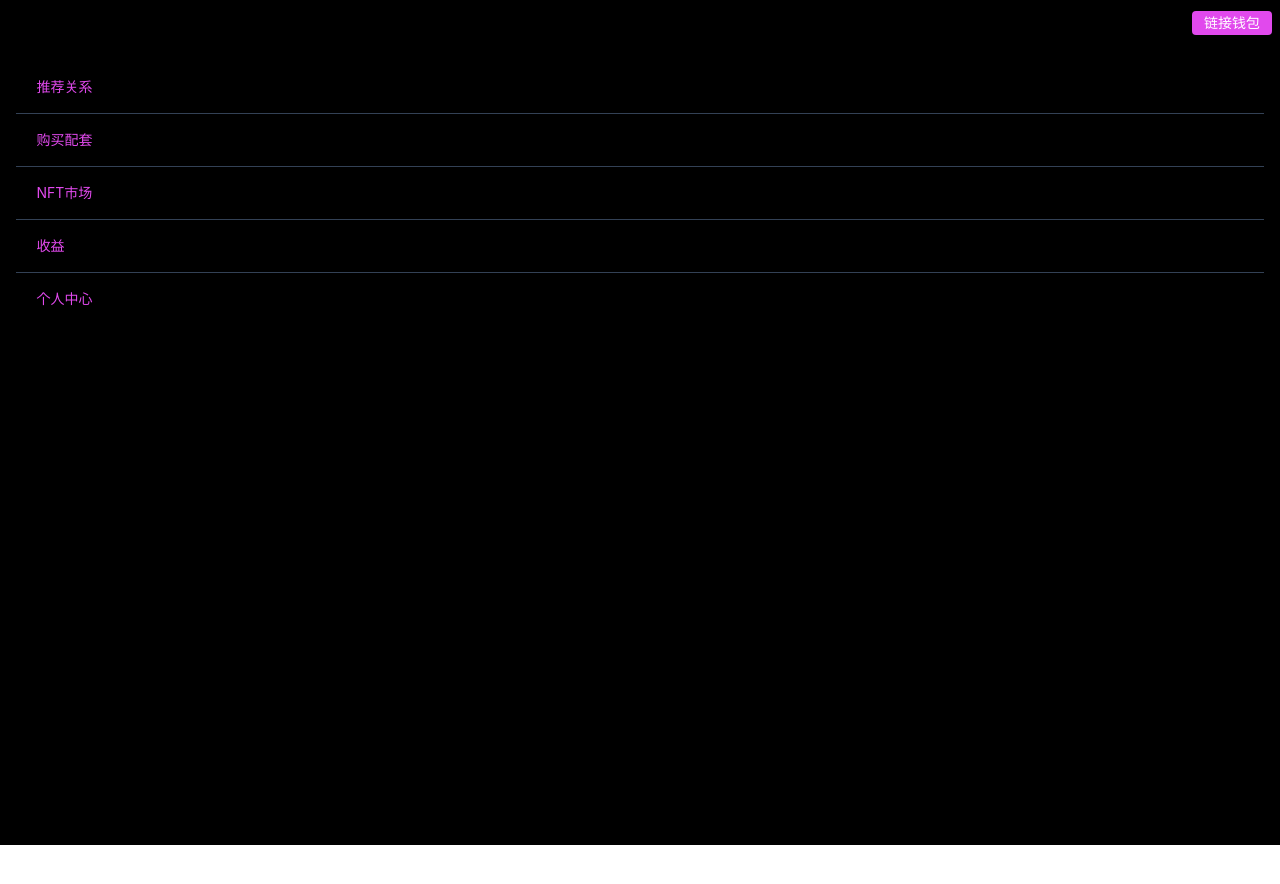
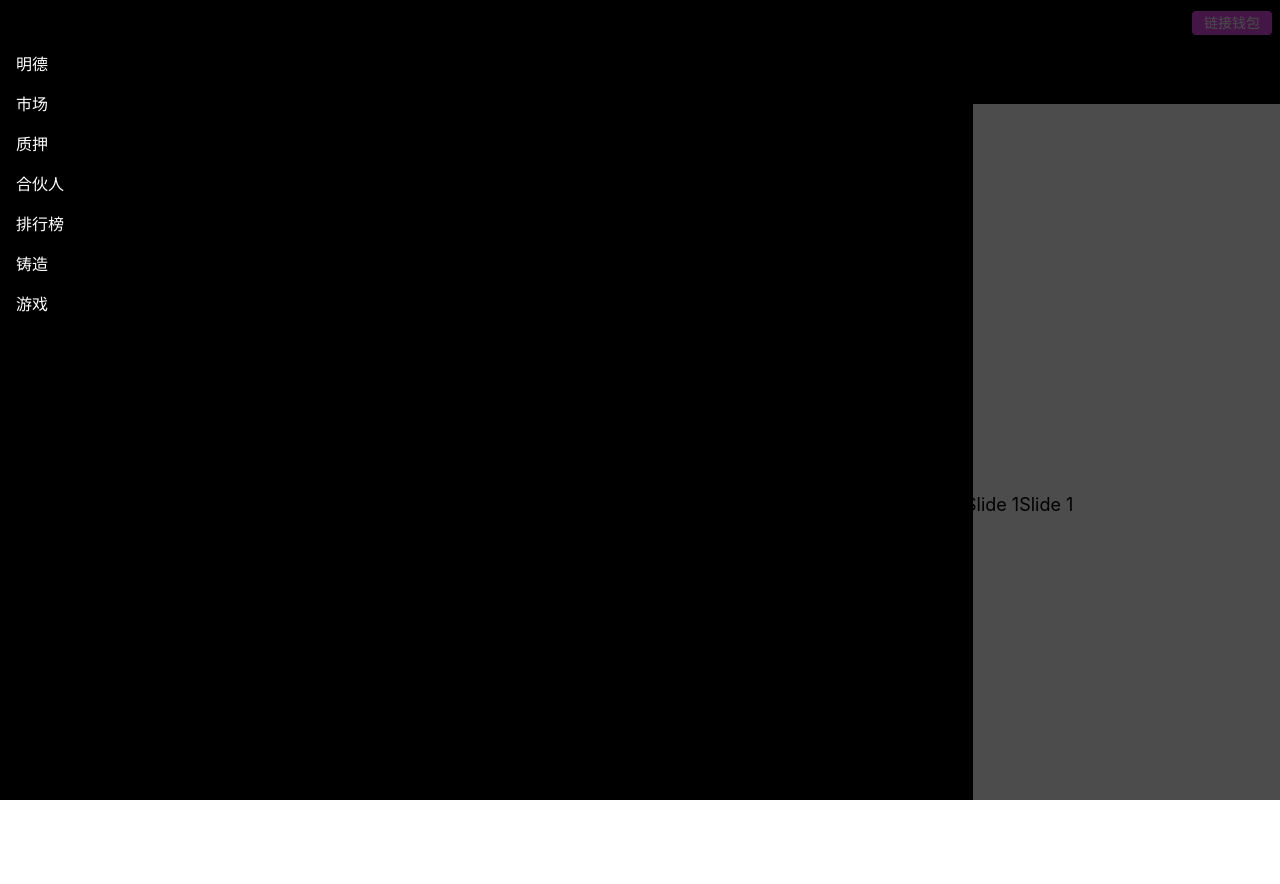
Before and after one commit to SunburstMeoga/minter-dapp, a Vue app: page / in a window 1280 px wide. Both pictures are taken after a click on the element 19 px from the left and 22 px from the top of the page. Shown: the top 884 px of the page. Before the commit the page ends 800 px from the top, so only its background shows below. Built offline with nearby package versions, Linux system fonts and the light colour scheme; a web font is replaced by a local one.

Commit message:
feat:home switch swiper

```diff
--- a/src/assets/iconfont.css
+++ b/src/assets/iconfont.css
@@ -1,9 +1,9 @@
 @font-face {
   font-family: "iconfont"; /* Project id 4089165 */
-  src: url('//at.alicdn.com/t/c/font_4089165_f58f4ofizzs.woff2?t=1696945848738') format('woff2'),
-       url('//at.alicdn.com/t/c/font_4089165_f58f4ofizzs.woff?t=1696945848738') format('woff'),
-       url('//at.alicdn.com/t/c/font_4089165_f58f4ofizzs.ttf?t=1696945848738') format('truetype'),
-       url('//at.alicdn.com/t/c/font_4089165_f58f4ofizzs.svg?t=1696945848738#iconfont') format('svg');
+  src: url('//at.alicdn.com/t/c/font_4089165_ppxmecq0nfm.woff2?t=1697073388791') format('woff2'),
+       url('//at.alicdn.com/t/c/font_4089165_ppxmecq0nfm.woff?t=1697073388791') format('woff'),
+       url('//at.alicdn.com/t/c/font_4089165_ppxmecq0nfm.ttf?t=1697073388791') format('truetype'),
+       url('//at.alicdn.com/t/c/font_4089165_ppxmecq0nfm.svg?t=1697073388791#iconfont') format('svg');
 }
 
 .iconfont {
@@ -12,6 +12,10 @@
   font-style: normal;
   -webkit-font-smoothing: antialiased;
   -moz-osx-font-smoothing: grayscale;
+}
+
+.icon-caret-right:before {
+  content: "\e8ec";
 }
 
 .icon-yingyongshichang:before {
--- a/src/components/TopBar.vue
+++ b/src/components/TopBar.vue
@@ -1,16 +1,98 @@
 <template>
     <div class="h-12 w-full text-primary-color relative">
         <div class="flex justify-between items-center px-2">
-
             <div>
-                <div class="icon iconfont menu" :class="showMenu ? 'icon-close1' : 'icon-menu-hamburger'"
-                    @click="toggleMenu"></div>
+                <div class="icon iconfont menu icon-menu-hamburger" @click="toggleMenu"></div>
             </div>
-            <div class="px-3 py-0.5  bg-primary-color rounded text-white text-sm">
+            <div class="px-3 py-0.5 bg-primary-color rounded text-white text-sm">
                 链接钱包
             </div>
         </div>
-        <div v-show="showMenu" class="p-4 pb-0 absolute z-50 h-screen w-full bg-black">
+        <van-popup v-model:show="showLeftMenu" position="left" :style="{ width: '76%', height: '100%' }">
+            <div class="w-full h-full bg-black text-white">
+                <div class="flex justify-end items-center pt-2 pr-2">
+                    <div class="icon iconfont icon-close1 close" @click="toggleMenu"></div>
+                </div>
+                <div class="pl-4">
+                    <div :class="currentMenuItem == 'home' || currentMenuItem == 'homeChild' ? 'text-primary-color' : 'text-white'" class="menu-item" @click="toggleMoreHome('home')">
+                        <div>明德</div>
+                        <div class="pl-2">
+                            <div class="icon iconfont icon-caret-right transition ease-in-out duration-300" :class="showMoreHome ? 'rotate-90' : ' '"></div>
+                        </div>
+                    </div>
+                    <div v-show="showMoreHome" class="pl-4 text-sm">
+                        <div class="py-1.5" @click="handleHomeChild('homeChild', 1)">
+                            主页
+                        </div>
+                        <div class="py-1.5">
+                            介绍
+                        </div>
+                        <div class="py-1.5">
+                            游戏
+                        </div>
+                        <div class="py-1.5">
+                            新闻
+                        </div>
+                        <div class="py-1.5">
+                            合作伙伴
+                        </div>
+                        <div class="py-1.5">
+                            投资人
+                        </div>
+                        <div class="py-1.5">
+                            反馈
+                        </div>
+                    </div>
+                </div>
+                <div class="pl-4">
+                    <div class="menu-item" @click="toggleMoreMarket">
+                        <div>市场</div>
+                        <div class="pl-2">
+                            <div class="icon iconfont icon-caret-right transition ease-in-out duration-300" :class="showMoreMarket ? 'rotate-90' : ''"></div>
+                        </div>
+                    </div>
+                    <div v-show="showMoreMarket" class="pl-4 text-sm">
+                        <div class="py-1.5">
+                            NFTS
+                        </div>
+                        <div class="py-1.5">
+                            荣誉积分
+                        </div>
+                        <div class="py-1.5">
+                            物品
+                        </div>
+
+                    </div>
+
+                </div>
+                <div class="pl-4">
+                    <div class="menu-item" @click="toggleMoreMarket">
+                        <div>质押</div>
+                    </div>
+                </div>
+                <div class="pl-4">
+                    <div class="menu-item" @click="toggleMoreMarket">
+                        <div>合伙人</div>
+                    </div>
+                </div>
+                <div class="pl-4">
+                    <div class="menu-item" @click="toggleMoreMarket">
+                        <div>排行榜</div>
+                    </div>
+                </div>
+                <div class="pl-4">
+                    <div class="menu-item" @click="toggleMoreMarket">
+                        <div>铸造</div>
+                    </div>
+                </div>
+                <div class="pl-4">
+                    <div class="menu-item" @click="toggleMoreMarket">
+                        <div>游戏</div>
+                    </div>
+                </div>
+            </div>
+        </van-popup>
+        <!-- <div v-show="showMenu" class="p-4 pb-0 absolute z-50 h-screen w-full bg-black">
             <div class="router-item border-b" @click="toPage('/')">
                 <div class="flex justify-start items-center">
                     <div class="icon iconfont icon-_shangxiaguanxi"></div>
@@ -58,8 +140,7 @@
                     <div class="icon iconfont icon-right"></div>
                 </div>
             </div>
-        </div>
-
+        </div> -->
     </div>
 </template>
 
@@ -67,16 +148,34 @@
 import { ref } from 'vue'
 import { useRouter } from "vue-router";
 const router = useRouter()
-const showMenu = ref(false)
+const showLeftMenu = ref(false)
+const showMoreHome = ref(false)
+const showMoreMarket = ref(false)
+const currentMenuItem = ref('')
+
 function toggleMenu() {
-    showMenu.value = !showMenu.value
+    showLeftMenu.value = !showLeftMenu.value
+}
+
+function toggleMoreHome(value) {
+    currentMenuItem.value = value
+    showMoreHome.value = !showMoreHome.value
+    console.log(currentMenuItem.value)
+}
+
+function toggleMoreMarket() {
+    showMoreMarket.value = !showMoreMarket.value
+}
+
+function changeMenuItem(currentMenuItem) {
+    currentMenuItem.value = value
 }
 
 function toPage(page) {
     router.push({
         path: page
     })
-    showMenu.value = false
+    showLeftMenu.value = false
 }
 
 defineProps({
@@ -97,12 +196,12 @@ defineProps({
 </script>
 
 <style scoped>
-.router-item {
-    @apply flex justify-between items-center py-4 text-primary-color border-gray-700 text-sm;
+.menu-item {
+    @apply flex justify-start items-center py-2;
 }
 
 .close {
-    font-size: 30px;
+    font-size: 24px;
 }
 
 .menu {
--- a/src/main.js
+++ b/src/main.js
@@ -25,7 +25,9 @@ import {
   Badge,
   NoticeBar,
   Card,
-  NavBar
+  NavBar,
+
+  Popup,
 } from 'vant'
 
 import 'vant/lib/index.css'
@@ -56,4 +58,5 @@ app.use(Badge)
 app.use(NoticeBar)
 app.use(Card)
 app.use(NavBar)
+app.use(Popup)
 app.mount('#app')
--- a/src/views/home/index.vue
+++ b/src/views/home/index.vue
@@ -1,15 +1,29 @@
 <template>
-   <div>
-    <swiper :direction="'vertical'" :slidesPerView="1" :spaceBetween="30" :mousewheel="true" :pagination="{
-        clickable: true,
-    }" :modules="modules" class="swiper">
-        <swiper-slide>Slide 1</swiper-slide>
-        <swiper-slide>Slide 2</swiper-slide><swiper-slide>Slide 3</swiper-slide>
-        <swiper-slide>Slide 4</swiper-slide><swiper-slide>Slide 5</swiper-slide>
-        <swiper-slide>Slide 6</swiper-slide><swiper-slide>Slide 7</swiper-slide>
-        <swiper-slide>Slide 8</swiper-slide><swiper-slide>Slide 9</swiper-slide>
+  <div>
+    <button class="pt-20 text-primary-color" @click="changeSwiper">change</button>
+    <swiper :direction="'vertical'" @swiper="setSwiperRef" :pagination="{
+      clickable: true,
+    }" :modules="modules" class="mySwiper">
+      <swiper-slide>Slide 1Slide 1Slide 1Slide 1Slide 1Slide 1Slide 1Slide 1Slide 1Slide 1Slide 1Slide 1Slide 1Slide
+        1Slide 1Slide 1</swiper-slide>
+      <swiper-slide>Slide 2>Slide 2>Slide 2>Slide 2>Slide 2>Slide 2>Slide 2>Slide 2>Slide 2>Slide 2>Slide 2>Slide 2>Slide
+        2>Slide 2</swiper-slide>
+      <swiper-slide>Slide 3Slide 3Slide 3Slide 3Slide 3Slide 3Slide 3Slide 3Slide 3Slide 3Slide 3Slide 3Slide 3Slide
+        3</swiper-slide>
+      <swiper-slide>Slide 4Slide 4Slide 4Slide 4Slide 4Slide 4Slide 4Slide 4Slide 4Slide 4Slide 4Slide 4Slide 4Slide
+        4Slide 4Slide 4</swiper-slide>
+      <swiper-slide>Slide 5Slide 5Slide 5Slide 5Slide 5Slide 5Slide 5Slide 5Slide 5Slide 5Slide 5Slide 5Slide 5Slide
+        5Slide 5</swiper-slide>
+      <swiper-slide>Slide 6Slide 6Slide 6Slide 6Slide 6Slide 6Slide 6Slide 6Slide 6Slide 6Slide 6Slide 6Slide 6Slide
+        6Slide 6Slide 6Slide 6Slide 6Slide 6Slide 6Slide 6Slide 6Slide 6Slide 6</swiper-slide>
+      <swiper-slide>Slide 7Slide 7Slide 7Slide 7Slide 7Slide 7Slide 7Slide 7Slide 7Slide 7Slide 7Slide 7Slide 7Slide
+        7</swiper-slide>
+      <swiper-slide>Slide 8Slide 8Slide 8Slide 8Slide 8Slide 8Slide 8Slide 8Slide 8Slide 8Slide 8Slide 8Slide 8Slide
+        8Slide 8Slide 8Slide 8</swiper-slide>
+      <swiper-slide>Slide 9Slide 9Slide 9Slide 9Slide 9Slide 9Slide 9Slide 9Slide 9Slide 9Slide 9Slide 9Slide 9Slide
+        9Slide 9Slide 9Slide 9Slide 9Slide 9Slide 9Slide 9Slide 9Slide 9Slide 9</swiper-slide>
     </swiper>
-   </div>
+  </div>
 </template>
 
 <script setup>
@@ -18,14 +32,40 @@ import { Swiper, SwiperSlide } from 'swiper/vue'
 import 'swiper/css';
 import 'swiper/css/pagination';
 
-import { Mousewheel, Pagination } from 'swiper/modules';
-const modules = ref[Mousewheel, Pagination]
+import { Pagination } from 'swiper/modules';
+const modules = ref[Pagination]
+let swiperRef = ref(null)
 
+function setSwiperRef(swiper) {
+  console.log(swiper)
+  swiperRef = swiper;
+};
 
+function changeSwiper() {
+  console.log(swiperRef)
+  swiperRef.slideTo(3)
+}
 </script>
 
 <style scoped>
+#app {
+  height: 100vh;
+}
 
+html,
+body {
+  position: relative;
+  height: 100vh;
+}
+
+body {
+  background: #eee;
+  font-family: Helvetica Neue, Helvetica, Arial, sans-serif;
+  font-size: 14px;
+  color: #000;
+  margin: 0;
+  padding: 0;
+}
 
 .swiper {
   width: 100%;
--- a/tailwind.config.js
+++ b/tailwind.config.js
@@ -16,8 +16,8 @@ module.exports = {
         'test-three': '#2C4FB0',
         'test-four': '#944CE0',
         'test-five': '#e149ed',
-        'test-seven': '#e149ed'
-
+        'test-seven': '#e149ed',
+        'slate-600': '#475569'
       }
     }
   },
```
